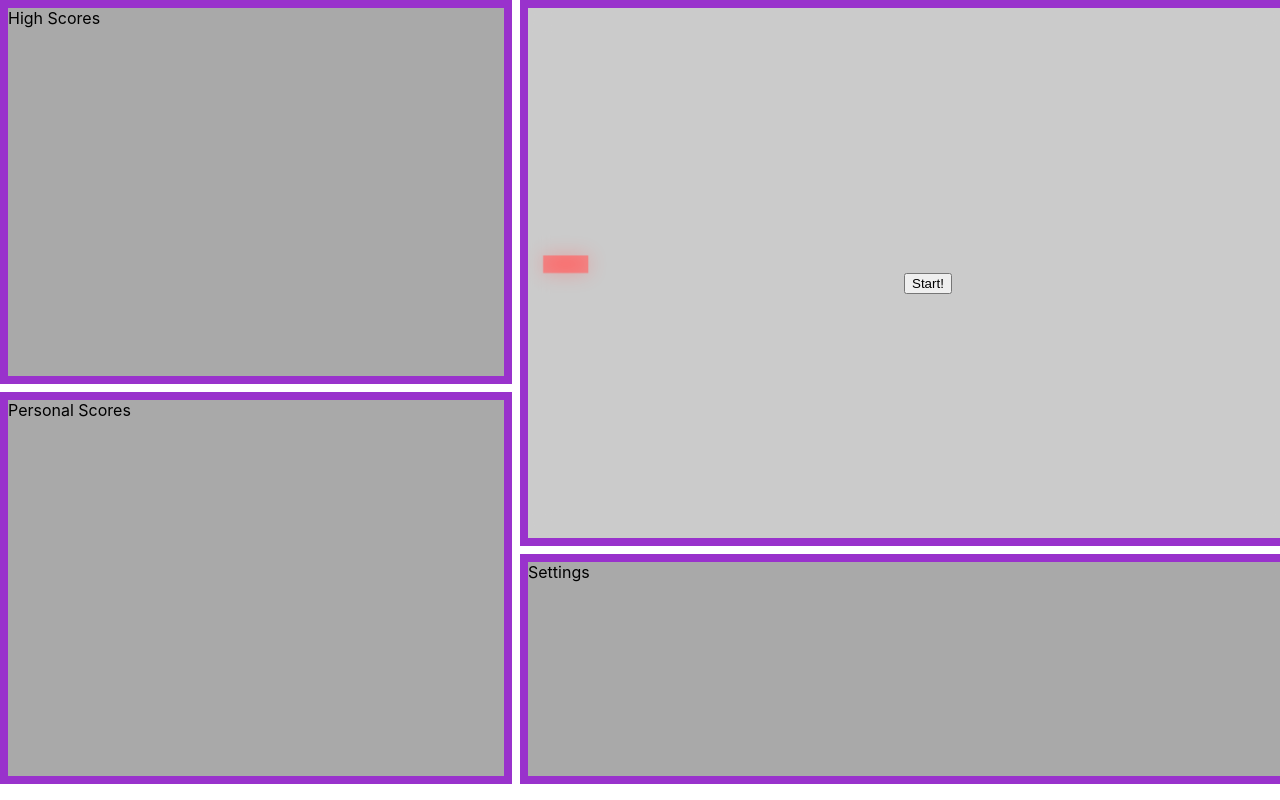
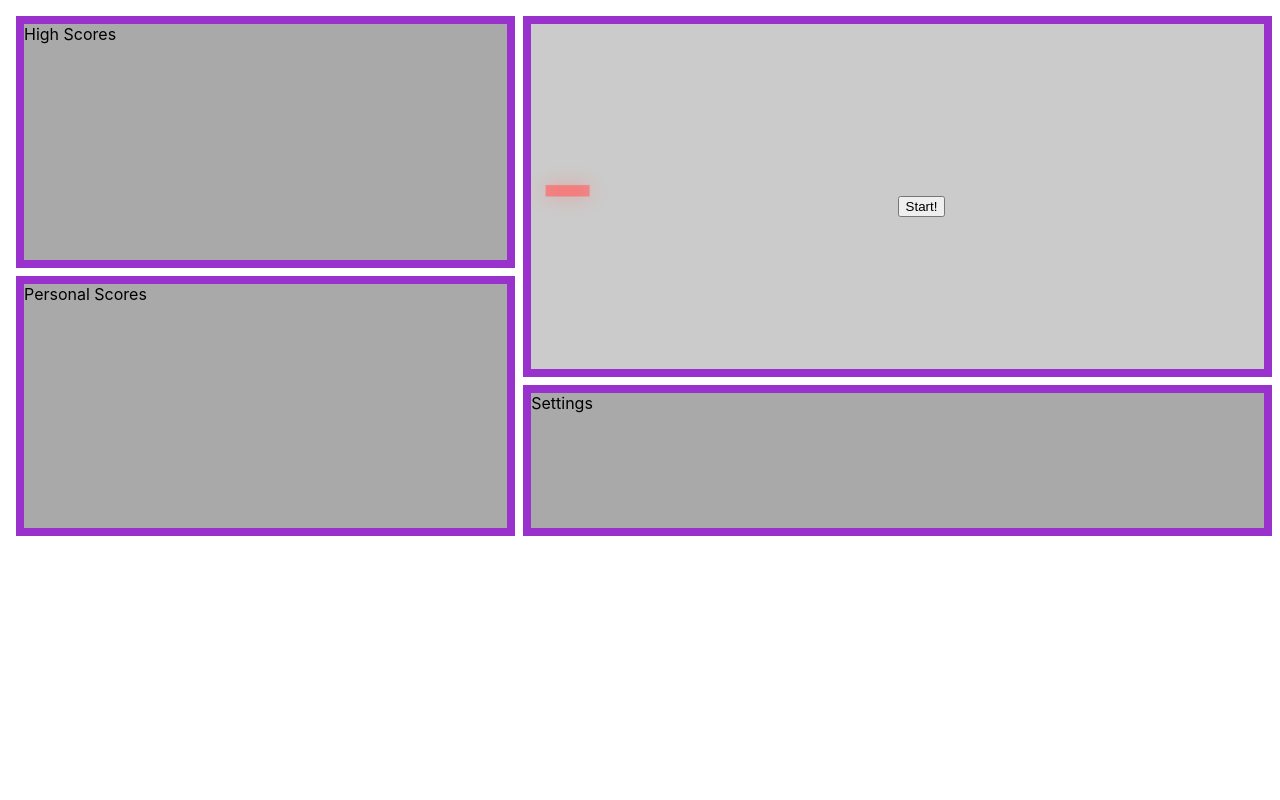
Before and after one commit to kcbarter/SnakeGame, a React (Create React App) app in the folder client/: page / in a window 1280 px wide. Built offline with nearby package versions, Linux system fonts and the light colour scheme.

Commit message:
replaced random height value with 1em margin. App does not expand beyond window size as desired, needs testing on other devices

```diff
--- a/client/src/App.css
+++ b/client/src/App.css
@@ -1,5 +1,5 @@
 .App{
-  height: 48em;
+  margin: 1em;
   display: grid;
   grid-gap: 0.5em;
   column-count: 2;
```
